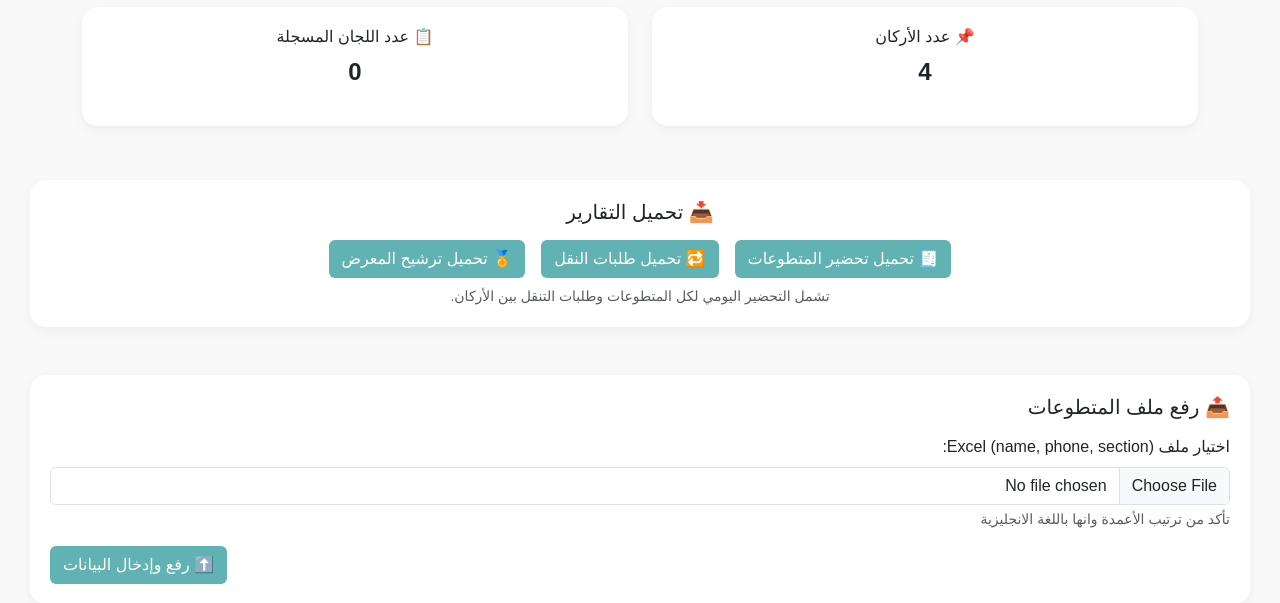
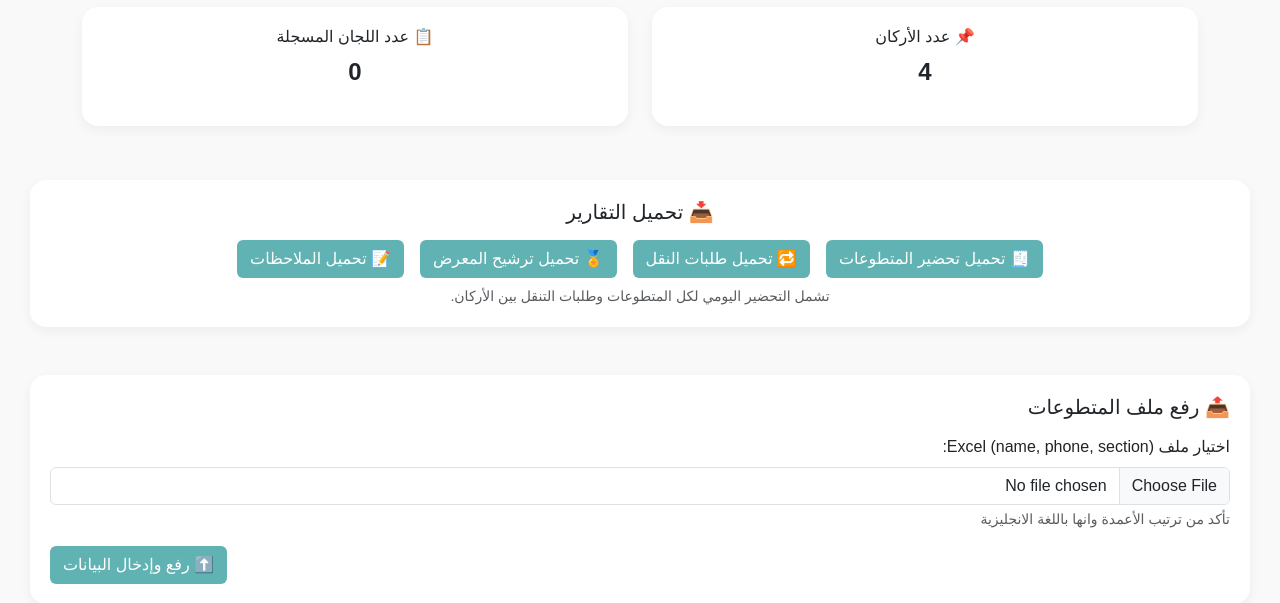
Before and after one commit to ITE7twa22/KiswaFarah-Platform, a Flask app: page /hr in a window 1280 px wide. Shown: the part 523-1126 px from the top of the page. Run offline with Flask 3, Linux system fonts and the light colour scheme; the visitor is signed in with stand-in values (Sample User, id 1); data comes from the database, SQL or seed files in the repository; data that the repository does not hold is empty.

Commit message:
Update hr.html

```diff
--- a/templates/hr.html
+++ b/templates/hr.html
@@ -118,7 +118,7 @@
   <!-- تحميل التقارير -->
 <div class="stats-box text-center">
   <h5 class="mb-3">📥 تحميل التقارير</h5>
-  <div class="d-flex justify-content-center gap-3 flex-wrap">
+   <div class="d-flex justify-content-center gap-3 flex-wrap">
     <a href="{{ url_for('download_attendance_report') }}" class="btn btn-section">
       🧾 تحميل تحضير المتطوعات
     </a>
@@ -128,7 +128,9 @@
     <a href="{{ url_for('download_exhibition_candidates') }}" class="btn btn-section">
       🏅 تحميل ترشيح المعرض
     </a>
-
+    <a href="{{ url_for('download_notes_report') }}" class="btn btn-section">
+    📝 تحميل الملاحظات
+      </a>
   </div>
   <div class="form-text mt-2 text-muted">تشمل التحضير اليومي لكل المتطوعات وطلبات التنقل بين الأركان.</div>
 </div>
```
